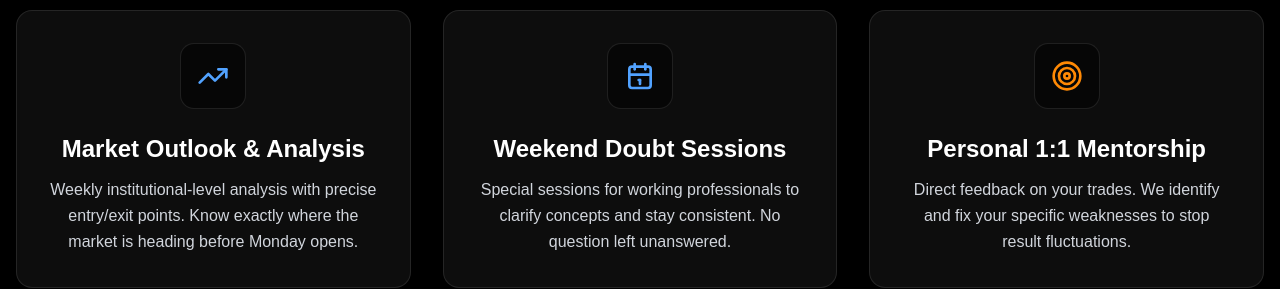
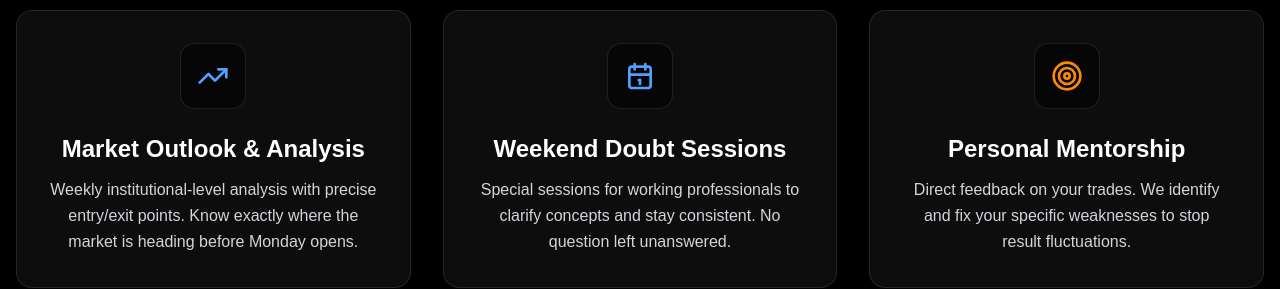
Before and after one commit to dineshinmetaverse-cmd/Warroom, a Next.js app: page / in a window 1280 px wide. Shown: the part 3440-3729 px from the top of the page. Built offline with nearby package versions, Linux system fonts and the light colour scheme; a web font is replaced by a local one.

Commit message:
Update WarroomDifference.tsx

```diff
--- a/app/WarroomDifference.tsx
+++ b/app/WarroomDifference.tsx
@@ -19,7 +19,7 @@ const benefits = [
         color: "from-blue-400/20 to-blue-600/5",
   },
   {
-    title: "Personal 1:1 Mentorship",
+    title: "Personal Mentorship",
     description: "Direct feedback on your trades. We identify and fix your specific weaknesses to stop result fluctuations.",
     icon: <Target className="w-8 h-8 text-orange-400" />,
     color: "from-orange-500/20 to-red-500/20"
```
